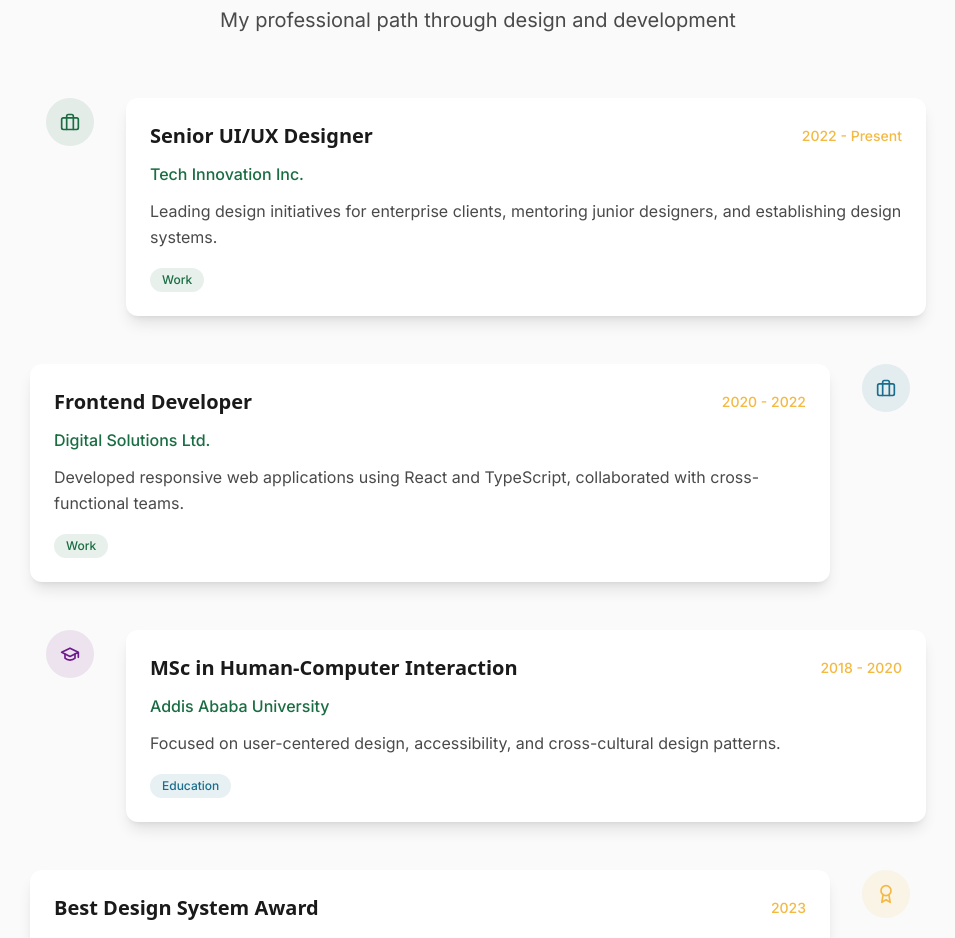
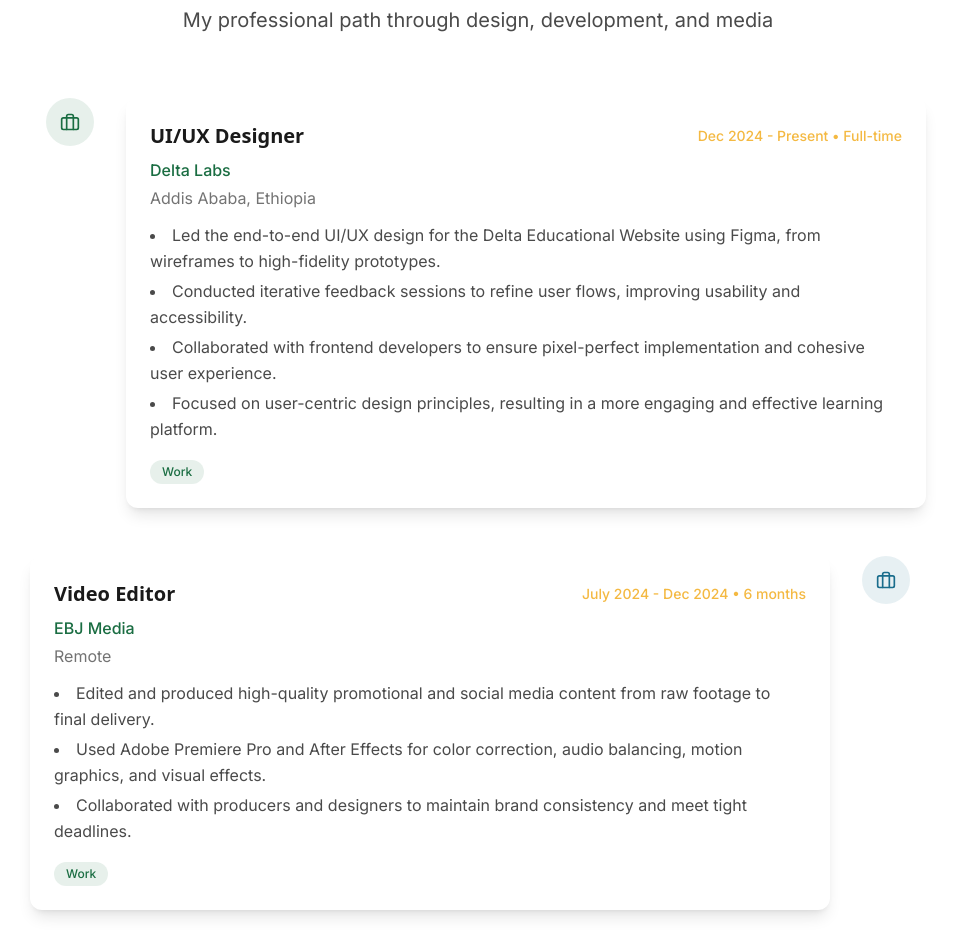
Before and after one commit to dinksira/Portfolio, a Next.js app: page / in a window 1280 px wide. Shown: the part 4880-5818 px from the top of the page, without its empty margins (162-1117 px from the left). Built offline with nearby package versions, Linux system fonts and the light colour scheme; a web font is replaced by a local one.

Commit message:
timeline section updated

```diff
--- a/src/components/sections/Timeline.tsx
+++ b/src/components/sections/Timeline.tsx
@@ -2,16 +2,22 @@
 
 import { motion } from 'framer-motion';
 import { useInView } from 'react-intersection-observer';
-import { Briefcase, GraduationCap, Award } from 'lucide-react';
+import { Briefcase, GraduationCap } from 'lucide-react';
 
 const timelineData = [
   {
     id: 1,
     type: 'work',
-    title: 'Senior UI/UX Designer',
-    company: 'Tech Innovation Inc.',
-    period: '2022 - Present',
-    description: 'Leading design initiatives for enterprise clients, mentoring junior designers, and establishing design systems.',
+    title: 'UI/UX Designer',
+    company: 'Delta Labs',
+    location: 'Addis Ababa, Ethiopia',
+    period: 'Dec 2024 - Present • Full-time',
+    description: [
+      'Led the end-to-end UI/UX design for the Delta Educational Website using Figma, from wireframes to high-fidelity prototypes.',
+      'Conducted iterative feedback sessions to refine user flows, improving usability and accessibility.',
+      'Collaborated with frontend developers to ensure pixel-perfect implementation and cohesive user experience.',
+      'Focused on user-centric design principles, resulting in a more engaging and effective learning platform.'
+    ],
     icon: Briefcase,
     color: 'text-ethiopian-green',
     bgColor: 'bg-ethiopian-green/10',
@@ -19,35 +25,34 @@ const timelineData = [
   {
     id: 2,
     type: 'work',
-    title: 'Frontend Developer',
-    company: 'Digital Solutions Ltd.',
-    period: '2020 - 2022',
-    description: 'Developed responsive web applications using React and TypeScript, collaborated with cross-functional teams.',
+    title: 'Video Editor',
+    company: 'EBJ Media',
+    location: 'Remote',
+    period: 'July 2024 - Dec 2024 • 6 months',
+    description: [
+      'Edited and produced high-quality promotional and social media content from raw footage to final delivery.',
+      'Used Adobe Premiere Pro and After Effects for color correction, audio balancing, motion graphics, and visual effects.',
+      'Collaborated with producers and designers to maintain brand consistency and meet tight deadlines.'
+    ],
     icon: Briefcase,
     color: 'text-blue-nile',
     bgColor: 'bg-blue-nile/10',
   },
   {
     id: 3,
-    type: 'education',
-    title: 'MSc in Human-Computer Interaction',
-    company: 'Addis Ababa University',
-    period: '2018 - 2020',
-    description: 'Focused on user-centered design, accessibility, and cross-cultural design patterns.',
+    type: 'internship',
+    title: 'ICT Intern',
+    company: 'Hawassa University ICT Center',
+    location: 'Hawassa, Ethiopia',
+    period: 'Jul 2024 - Sep 2024 • Full-time',
+    description: [
+      'Collaborated on documentation and configuration of a new network topology project.',
+      'Diagnosed and resolved network issues using advanced troubleshooting tools.',
+      'Applied theoretical computer science knowledge to real-world infrastructure challenges.'
+    ],
     icon: GraduationCap,
     color: 'text-axum-purple',
     bgColor: 'bg-axum-purple/10',
-  },
-  {
-    id: 4,
-    type: 'achievement',
-    title: 'Best Design System Award',
-    company: 'Ethiopian Tech Awards',
-    period: '2023',
-    description: 'Recognized for creating innovative design systems that blend Ethiopian heritage with modern UX principles.',
-    icon: Award,
-    color: 'text-sunset-gold',
-    bgColor: 'bg-sunset-gold/10',
   },
 ];
 
@@ -58,22 +63,27 @@ export default function Timeline() {
   });
 
   return (
-    <section id="experience" className="py-20 bg-neutral-50">
+    <section
+      id="experience"
+      className="py-20 bg-white dark:bg-neutral-900 transition-colors duration-300"
+    >
       <div className="container mx-auto px-6">
+        {/* Section Header */}
         <motion.div
           ref={ref}
           initial={{ opacity: 0, y: 30 }}
           animate={inView ? { opacity: 1, y: 0 } : {}}
           className="text-center mb-16"
         >
-          <h2 className="text-4xl md:text-5xl font-display font-bold mb-4">
+          <h2 className="text-4xl md:text-5xl font-display font-bold mb-4 text-neutral-900 dark:text-white">
             Journey & <span className="text-ethiopian-green">Experience</span>
           </h2>
-          <p className="text-xl text-neutral-600 max-w-2xl mx-auto">
-            My professional path through design and development
+          <p className="text-xl text-neutral-600 dark:text-neutral-300 max-w-2xl mx-auto">
+            My professional path through design, development, and media
           </p>
         </motion.div>
 
+        {/* Timeline Items */}
         <div className="max-w-4xl mx-auto">
           {timelineData.map((item, index) => (
             <motion.div
@@ -81,11 +91,9 @@ export default function Timeline() {
               initial={{ opacity: 0, x: index % 2 === 0 ? -50 : 50 }}
               animate={inView ? { opacity: 1, x: 0 } : {}}
               transition={{ delay: index * 0.2 }}
-              className={`flex ${
-                index % 2 === 0 ? 'flex-row' : 'flex-row-reverse'
-              } items-start mb-12`}
+              className={`flex ${index % 2 === 0 ? 'flex-row' : 'flex-row-reverse'} items-start mb-12`}
             >
-              {/* Timeline Line */}
+              {/* Timeline Line & Icon */}
               <div className="flex flex-col items-center w-12 mx-4">
                 <div
                   className={`w-12 h-12 rounded-full ${item.bgColor} flex items-center justify-center ${item.color} mb-2`}
@@ -93,19 +101,19 @@ export default function Timeline() {
                   <item.icon size={20} />
                 </div>
                 {index !== timelineData.length - 1 && (
-                  <div className="w-1 bg-neutral-300 flex-grow" />
+                  <div className="w-1 bg-neutral-300 dark:bg-neutral-700 flex-grow" />
                 )}
               </div>
 
               {/* Content */}
               <motion.div
                 whileHover={{ scale: 1.02 }}
-                className={`flex-1 bg-white p-6 rounded-xl shadow-lg hover:shadow-xl transition-all duration-300 ${
+                className={`flex-1 bg-white dark:bg-neutral-800 p-6 rounded-xl shadow-lg dark:shadow-gray-700 hover:shadow-xl transition-all duration-300 ${
                   index % 2 === 0 ? 'ml-4' : 'mr-4'
                 }`}
               >
-                <div className="flex flex-col sm:flex-row sm:items-center justify-between mb-3">
-                  <h3 className="text-xl font-display font-semibold text-neutral-900">
+                <div className="flex flex-col sm:flex-row sm:items-center justify-between mb-2">
+                  <h3 className="text-xl font-display font-semibold text-neutral-900 dark:text-white">
                     {item.title}
                   </h3>
                   <span className="text-sunset-gold font-medium text-sm mt-1 sm:mt-0">
@@ -113,13 +121,14 @@ export default function Timeline() {
                   </span>
                 </div>
 
-                <p className="text-ethiopian-green font-medium mb-3">
-                  {item.company}
-                </p>
+                <p className="text-ethiopian-green font-medium mb-1">{item.company}</p>
+                <p className="text-neutral-500 dark:text-neutral-400 mb-3">{item.location}</p>
 
-                <p className="text-neutral-600 leading-relaxed">
-                  {item.description}
-                </p>
+                <ul className="text-neutral-600 dark:text-neutral-300 leading-relaxed list-disc list-inside space-y-1">
+                  {item.description.map((desc, i) => (
+                    <li key={i}>{desc}</li>
+                  ))}
+                </ul>
 
                 {/* Type Badge */}
                 <div className="mt-4">
@@ -127,9 +136,9 @@ export default function Timeline() {
                     className={`inline-block px-3 py-1 text-xs font-medium rounded-full capitalize ${
                       item.type === 'work'
                         ? 'bg-ethiopian-green/10 text-ethiopian-green'
-                        : item.type === 'education'
-                        ? 'bg-blue-nile/10 text-blue-nile'
-                        : 'bg-sunset-gold/10 text-sunset-gold'
+                        : item.type === 'internship'
+                        ? 'bg-axum-purple/10 text-axum-purple'
+                        : 'bg-blue-nile/10 text-blue-nile'
                     }`}
                   >
                     {item.type}
```
